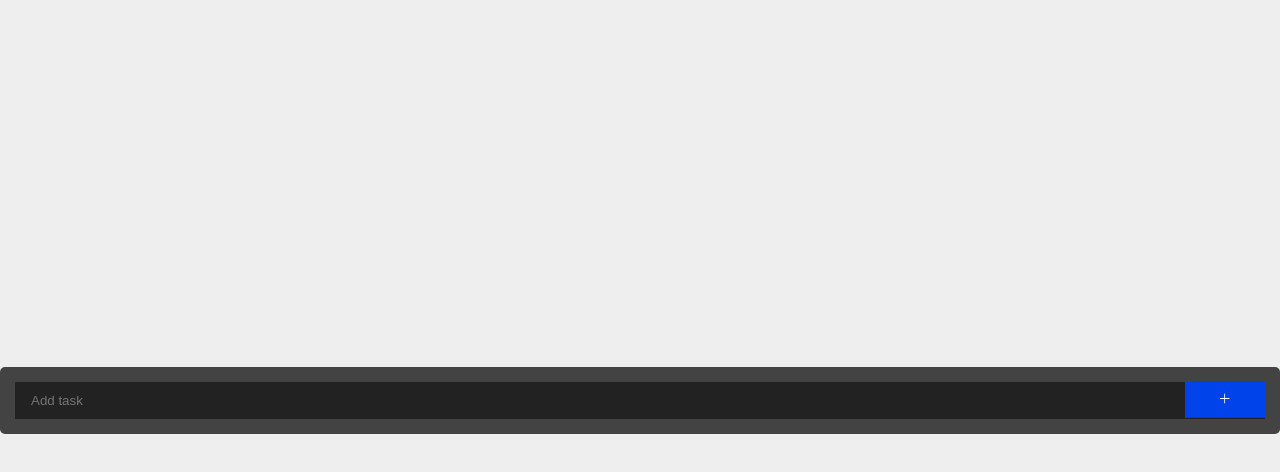
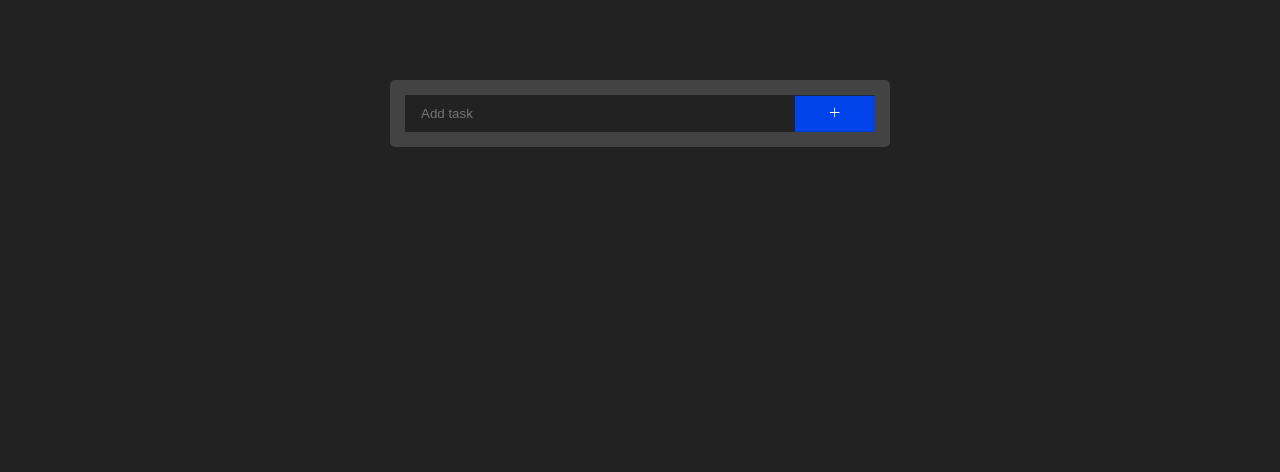
Before and after one commit to mohitdevelops/react-projects, a React (Create React App) app: page / in a window 1280 px wide. Shown: the top 472 px of the page. Built offline with nearby package versions, Linux system fonts and the light colour scheme.

Commit message:
edit app.css file

```diff
--- a/src/App.css
+++ b/src/App.css
@@ -1,51 +1,14 @@
 *{
-  box-sizing: border-box;
   padding: 0;
   margin: 0;
+  box-sizing: border-box;
 }
 body{
-  font-family: 'Montserrat';
-  font-weight: 400;
-  background-color: #eee;
+  background-color: #222;
+  color: #f3f3f3;
 }
-input[type=number]::-webkit-inner-spin-button,
-input[type=number]::-webkit-outer-spin-button {
-    -webkit-appearance: none;
-    -moz-appearance: none;
-    appearance: none;
-    margin: 0;
+main{
+  max-width: 500px;
+  width: 100%;
+  margin: 80px auto 0;
 }
-h6{
-  font-weight: 600;
-}
-ul{
-  list-style: none;
-  text-decoration: none;
-}
-.status{
-  text-transform: uppercase;
-  font-weight: 500;
-}
-.status span{
-  display: block;
-  font-size: 2rem;
-  font-weight: 600;
-}
-.closeIcon{
-  cursor: pointer;
-  font-size: 20px;
-}
-
-.main__container{
-  border: solid 1px #eee;
-  border-radius: 5px;
-  padding: 20px;
-  background-color: #fff;
-}
-@media screen and (min-width:768px) {
-  main{
-    height: 100vh;
-    display: flex;
-    align-items: center;
-  }
-}
```
